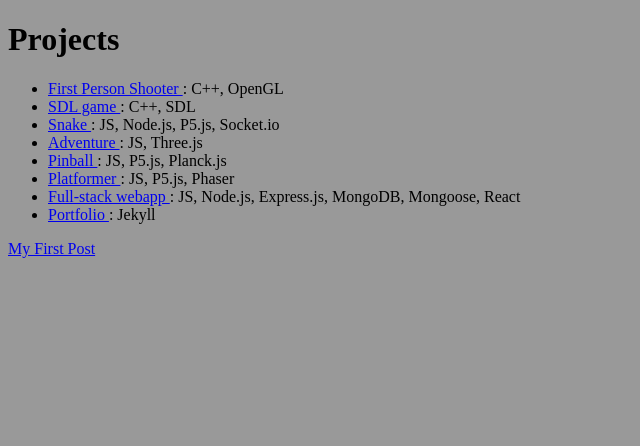
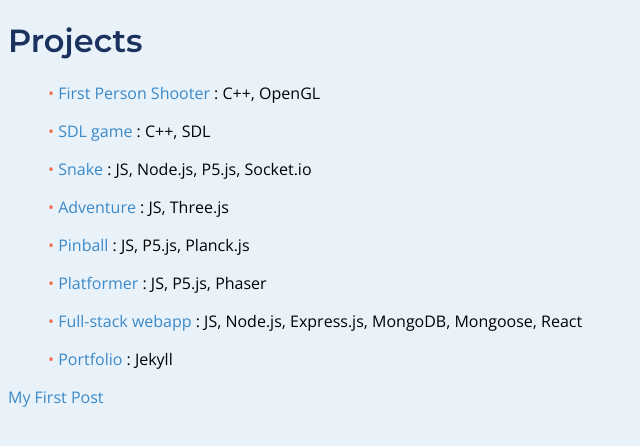
Before and after one commit to h4k1m0u/portfolio, a Jekyll site: the page built from index.html, in a window 1280 px wide. Shown: the top 446 px of the page, without its empty margins (0-640 px from the left). Built offline with Jekyll 4.4.1, drawn with Linux system fonts in a browser that asks for light colours.

Commit message:
Change fonts & apply colors from color palette

```diff
--- /dev/null
+++ b/_sass/_base.scss
@@ -0,0 +1,31 @@
+body {
+  font-family: 'Open Sans', sans-serif;
+  background-color: $background-color;
+}
+
+h1 {
+  font-family: 'Montserrat', sans-serif;
+  color: $primary-dark-color;
+}
+
+ul {
+  list-style: none;
+
+  & > li {
+    margin-top: 1em;
+
+    &::before {
+      content: "\2022";
+      color: $secondary-color;
+    }
+  }
+}
+
+a {
+  text-decoration: none;
+  color: $primary-color;
+
+  &:hover {
+    color: $primary-light-color;
+  }
+}
--- a/_sass/_colors.scss
+++ b/_sass/_colors.scss
@@ -1,3 +1,6 @@
-body {
-  background-color: #999;
-}
+/* palette: https://www.colourlovers.com/palette/27905/threadless */
+$primary-color: #3A89C9;
+$primary-light-color: #9CC4E4;
+$primary-dark-color: #1B325F;
+$secondary-color: #F26C4F;
+$background-color: #E9F2F9;
--- /dev/null
+++ b/_sass/_typography.scss
@@ -0,0 +1 @@
+@import url('https://fonts.googleapis.com/css2?family=Montserrat:wght@600&family=Open+Sans&display=swap');
--- a/assets/css/main.scss
+++ b/assets/css/main.scss
@@ -2,3 +2,6 @@
 # front-matter forces conversion by jekyll
 ---
 @import 'colors';
+@import 'typography';
+@import 'layout';
+@import 'base';
```
Also changed, not shown: README.md, _sass/_layout.scss (added).
